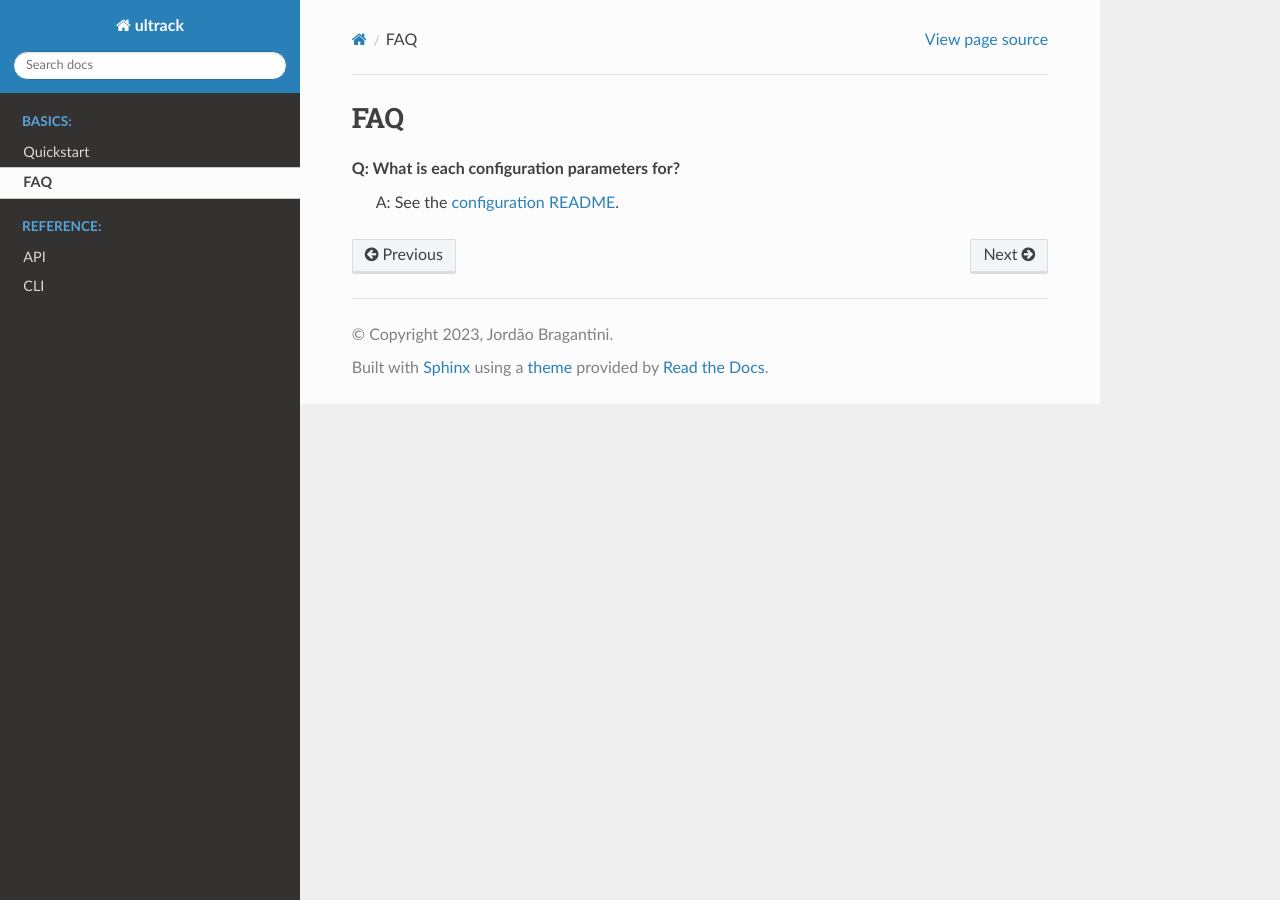
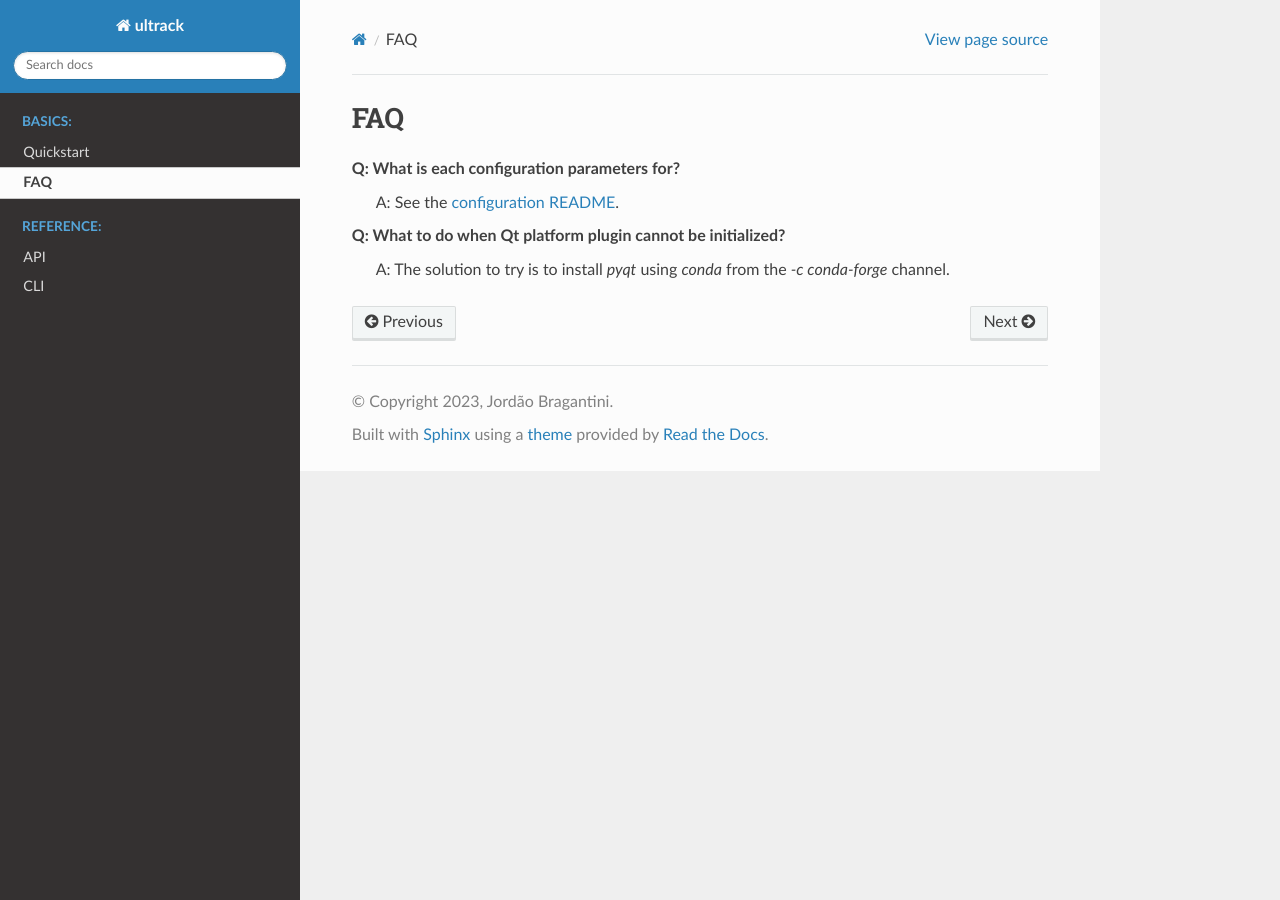
Before and after one commit to royerlab/ultrack, a Sphinx documentation site: the page built from docs/source/faq.rst, in a window 1280 px wide. Built offline with Sphinx 7.4.7 and the Read the Docs theme 2.0.0, drawn with Linux system fonts in a browser that asks for light colours; pages that are not in the unit, such as notebooks, are missing from menus.

Commit message:
Improve installation guides
- Qt is best to be installed in conda via conda-forge
- Users need to install ultrack after env yml in examples

```diff
--- a/docs/source/faq.rst
+++ b/docs/source/faq.rst
@@ -3,3 +3,6 @@ FAQ
 
 **Q: What is each configuration parameters for?**
     A: See the `configuration README <https://github.com/royerlab/ultrack/tree/main/ultrack/config>`_.
+
+**Q: What to do when Qt platform plugin cannot be initialized?**
+    A: The solution to try is to install `pyqt` using `conda` from the `-c conda-forge` channel.
```
Also changed, not shown: README.md (+1 -1 lines), examples/README.md, 1 other file.
